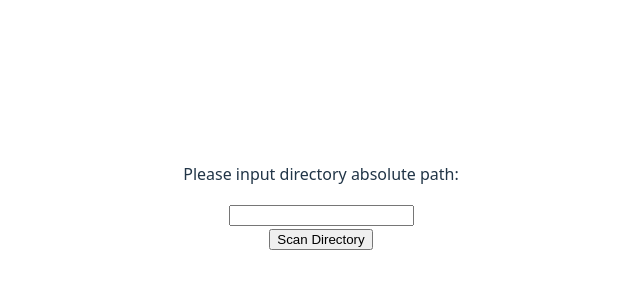
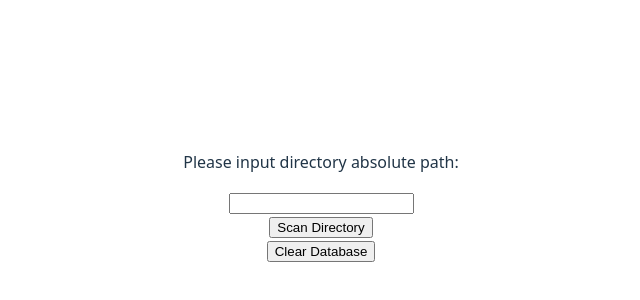
Before and after one commit to yaydenh/directory-visualiser, a React (Vite) app in the folder frontend/: page / in a window 1280 px wide. Shown: the part 202-502 px from the top of the page, without its empty margins (319-959 px from the left). Built offline with nearby package versions, Linux system fonts and the light colour scheme.

Commit message:
Use .env to remove hardcoding  api url in frontend

```diff
--- a/frontend/package.json
+++ b/frontend/package.json
@@ -10,6 +10,9 @@
     "preview": "vite preview"
   },
   "dependencies": {
+    "@emotion/react": "^11.14.0",
+    "@emotion/styled": "^11.14.0",
+    "@mui/material": "^7.1.1",
     "react": "^19.1.0",
     "react-dom": "^19.1.0"
   },
--- a/frontend/src/App.jsx
+++ b/frontend/src/App.jsx
@@ -4,10 +4,16 @@ import Button from './components/Button'
 
 function App() {
 
+  function handleClick() {
+    fetch(`${import.meta.env.VITE_APP_API_URL}/files`, { method: "DELETE" });
+  }
+
   return (
     <>
       <p>Please input directory absolute path:</p>
       <Button/>
+      <br/>
+      <input type='button' value="Clear Database" onClick={handleClick}></input>
     </>
   )
 }
--- a/frontend/src/components/Button.jsx
+++ b/frontend/src/components/Button.jsx
@@ -4,12 +4,12 @@ function Button() {
   const [ dirPath, setDirPath ] = useState("");
 
   function handleClick() {
-    fetch("http://localhost:8080/scan", {
+    fetch(`${import.meta.env.VITE_APP_API_URL}/scan`, {
       method: "POST",
       headers: {
         "Content-Type": "application/json"
       },
-      body: JSON.stringify({ directoryPath : {dirPath}})
+      body: JSON.stringify({ directoryPath : dirPath})
     })
     .then(res => res.text())
     .then(data => console.log(data));
@@ -17,7 +17,7 @@ function Button() {
 
   return (
     <>
-      <input type="text" id="path" onChange={e => setDirPath(e.value)}/>
+      <input type="text" id="path" onChange={e => setDirPath(e.target.value)}/>
       <br/>
       <input type="button" value="Scan Directory" onClick={handleClick} />
     </>
```
Also changed, not shown: 2 other files (tests, documents, lock files or other folders).
